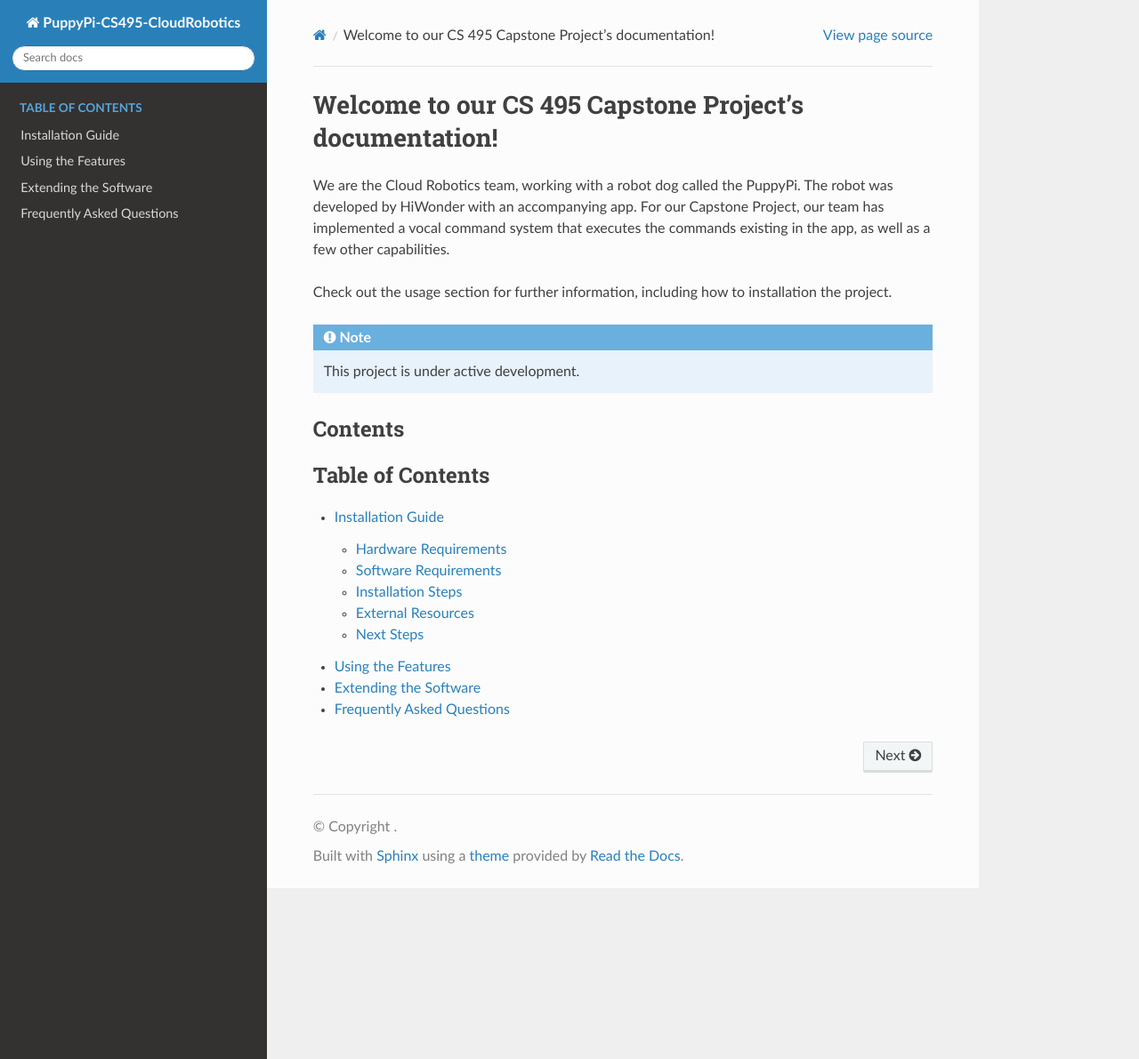
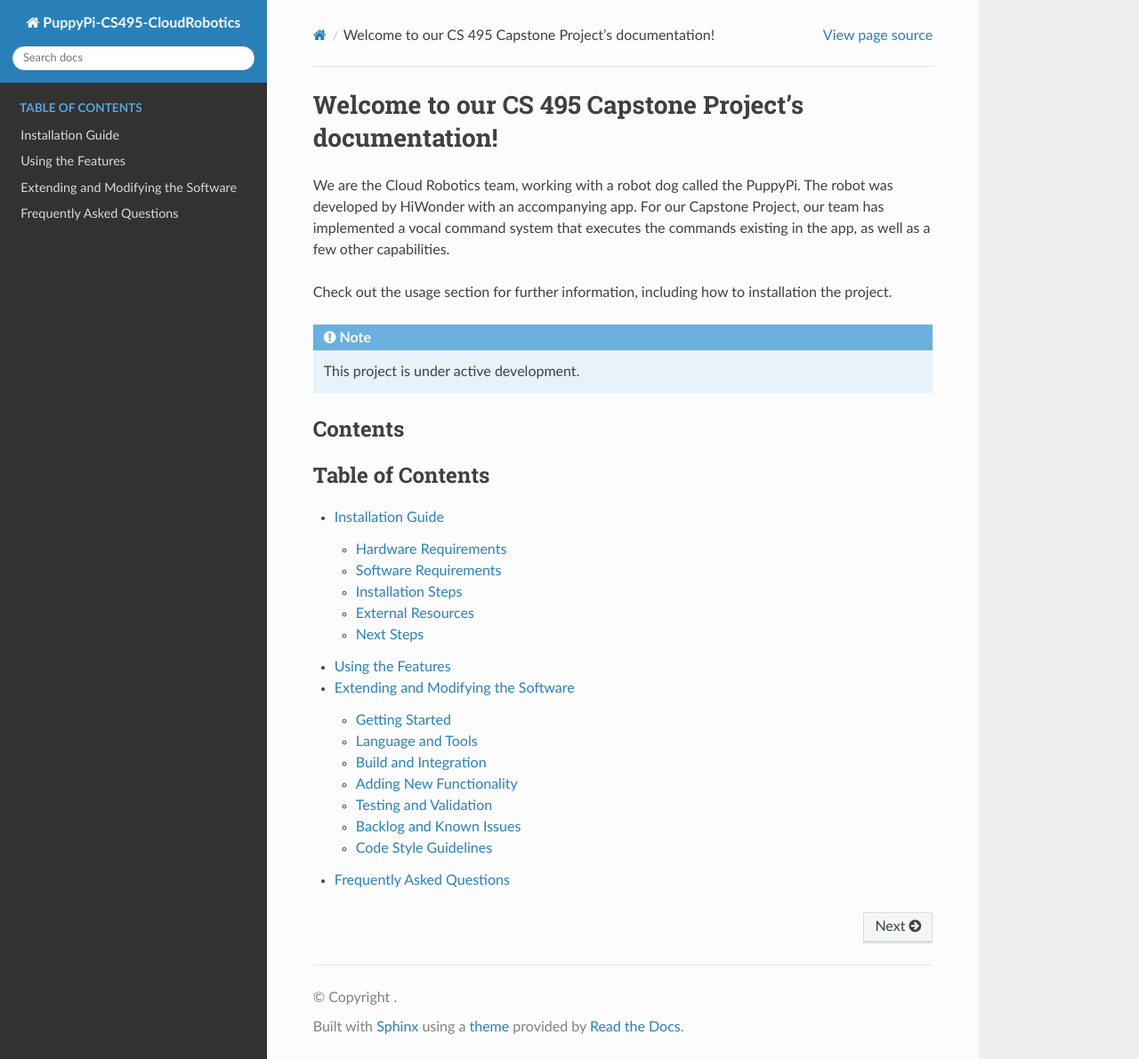
Before and after one commit to CS-495-Cloud-Robotics-Team/PuppyPi, a Sphinx documentation site: the page built from docs/index.rst, in a window 1280 px wide and 1191 px high. Shown: the whole window at 89% size. Built offline with Sphinx 7.4.7 and the Read the Docs theme 3.1.0, drawn with Linux system fonts in a browser that asks for light colours; pages that are not in the unit, such as notebooks, are missing from menus; some of the changed lines change nothing that is shown.

Commit message:
Adds extension.rst

```diff
--- a/docs/extend.rst
+++ b/docs/extend.rst
@@ -1,4 +1,120 @@
-Extending the Software
-======================
+Extending and Modifying the Software
+====================================
 
-This section covers how to modify or extend the software...
+This guide provides instructions for developers and contributors who wish to modify or extend the functionality of the PuppyPi Cloud Robotics system.
+
+Getting Started
+---------------
+
+To begin development, SSH into the PuppyPi and navigate to the working directory:
+
+.. code-block:: zsh
+
+   ssh pi@<puppypi-ip-address>
+   cd /home/pi
+
+The project’s major components are structured as follows:
+
+- **Wi-Fi Configuration**
+  - Located in: `/home/pi/hiwonder-toolbox`
+  - Files to modify:
+    - `wifi.py`
+    - `wifi-conf.py`
+
+- **Controller Service**
+  - Located in: `/home/pi/controller`
+  - Main script: `controller.py`
+  - This service handles logic for wake word detection, API requests, and interpreting cloud responses.
+
+- **Wake Word Configuration**
+  - Wake word file: `ScuffyWakeWord.ppn`
+  - To customize, retrain a wake word via the [Picovoice Console](https://console.picovoice.ai/) and replace the existing `.ppn` file.
+  - Ensure the file is named exactly the same or update the reference in `controller.py`.
+
+- **Robot Functionality (Caution)**
+  - Requires interaction with the internal PuppyPi Docker container.
+  - This container controls motor functions and system-level behavior.
+  - **Do not restart or delete this container**, or you will need to re-flash the SD card with the original PuppyPi system image.
+
+Language and Tools
+------------------
+
+- **Primary Language**: Python
+- **Shell**: Zsh
+- **Compiler**: Not applicable (interpreted language)
+- **Build System**: None (runtime services)
+
+Build and Integration
+---------------------
+
+- There are no automated builds, as the system is designed to run as persistent services.
+- To implement **continuous integration**, modify the `git_sync.service` in the `/home/pi/puppypi` directory.
+
+  Steps to configure:
+
+  1. Edit `git_sync.service` and replace the GitHub URL with your own.
+  2. Copy it into the systemd services directory:
+
+     .. code-block:: zsh
+
+        sudo cp git_sync.service /etc/systemd/system/
+        sudo systemctl enable git_sync.service
+        sudo systemctl start git_sync.service
+
+Adding New Functionality
+------------------------
+
+- **New Wake Words**: Train via Picovoice, replace `.ppn` file.
+- **New ROS Payloads**:
+  - Edit `payloads_dict.py` in the `controller` directory.
+  - Add a new key-value pair that maps a cloud response to an action.
+
+- **Cloud Command Mapping**:
+  - Located in the Lambda function (`lambda/function/commands.py`).
+  - Ensure cloud-side updates match the expected payloads on the PuppyPi.
+
+Testing and Validation
+----------------------
+
+Due to the physical nature of the robot, **testing is performed manually**.
+
+- **Wake Word & Command Tests**:
+  - Speak commands such as:
+    - “Scuffy, find the blue ball”
+    - “Scuffy, walk forward and then turn right”
+  - Observe behavioral output.
+
+- **Cloud API Tests**:
+  - Send `.wav` files via POST requests to the Cloud API.
+  - Verify the returned command string matches expected interpretation.
+
+.. code-block:: json
+
+   {
+     "audio": "<base64-encoded-wav>",
+     "format": "wav"
+   }
+
+  Use tools like `curl` or Postman for testing requests.
+
+Backlog and Known Issues
+------------------------
+
+Project issues and enhancement requests are tracked on GitHub:
+
+- Issues: https://github.com/CS-495-Cloud-Robotics-Team/PuppyPi/issues
+
+**Major known issues** include:
+
+- Testing compatibility with newer PuppyPi models (Standard, Advanced, Pro)
+- Enhancing spatial awareness to detect colored objects beyond a few feet (wider-room context tracking)
+
+Code Style Guidelines
+---------------------
+
+- Follow **PEP 8** guidelines for Python code
+- Use clear, descriptive variable and function names
+- Comment all critical logic blocks and decisions
+- Avoid hardcoding paths, use configuration files or environment variables where possible
+
+Pull requests should include a brief explanation and links to related GitHub issues, if applicable.
```
